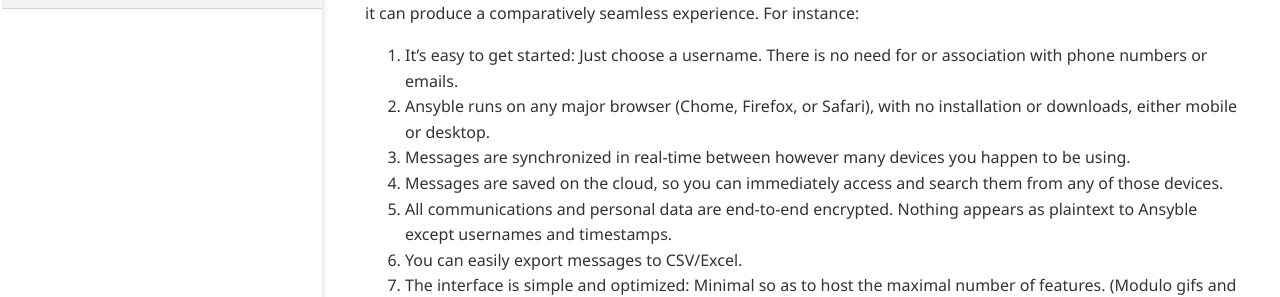
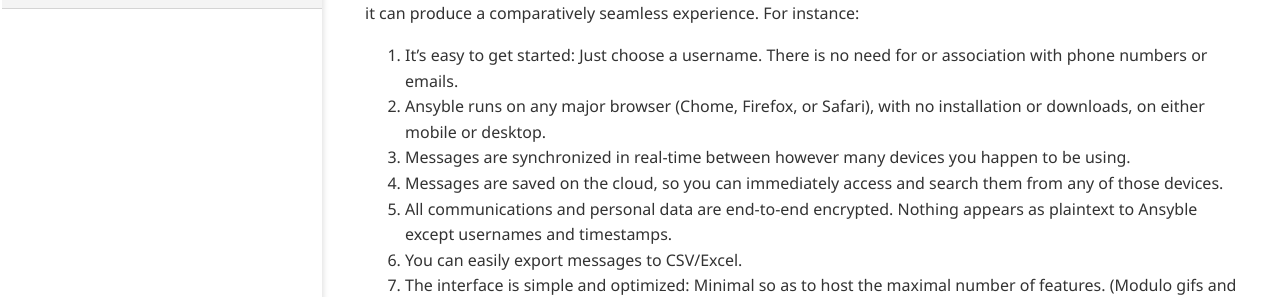
Before and after one commit to ansyblenetwork/ansybleblog, a Jekyll site: the page built from _posts/2021-03-09-about-ansyble.md, in a window 1280 px wide and 1228 px high. Shown: the part 149-446 px from the top of the window. Built offline with Jekyll 4.4.1, drawn with Linux system fonts in a browser that asks for light colours.

```diff
--- a/_posts/2021-03-09-about-ansyble.md
+++ b/_posts/2021-03-09-about-ansyble.md
@@ -5,7 +5,7 @@ title: "About Ansyble"
 Ansyble is an app for online conversations. Unlike most other chat apps, it is built on the open web. This means that it can produce a comparatively seamless experience. For instance:
 
 1. It's easy to get started: Just choose a username. There is no need for or association with phone numbers or emails.
-2. Ansyble runs on any major browser (Chome, Firefox, or Safari), with no installation or downloads, either mobile or desktop.
+2. Ansyble runs on any major browser (Chome, Firefox, or Safari), with no installation or downloads, on either mobile or desktop.
 3. Messages are synchronized in real-time between however many devices you happen to be using.
 4. Messages are saved on the cloud, so you can immediately access and search them from any of those devices.
 5. All communications and personal data are end-to-end encrypted. Nothing appears as plaintext to Ansyble except usernames and timestamps.
```
